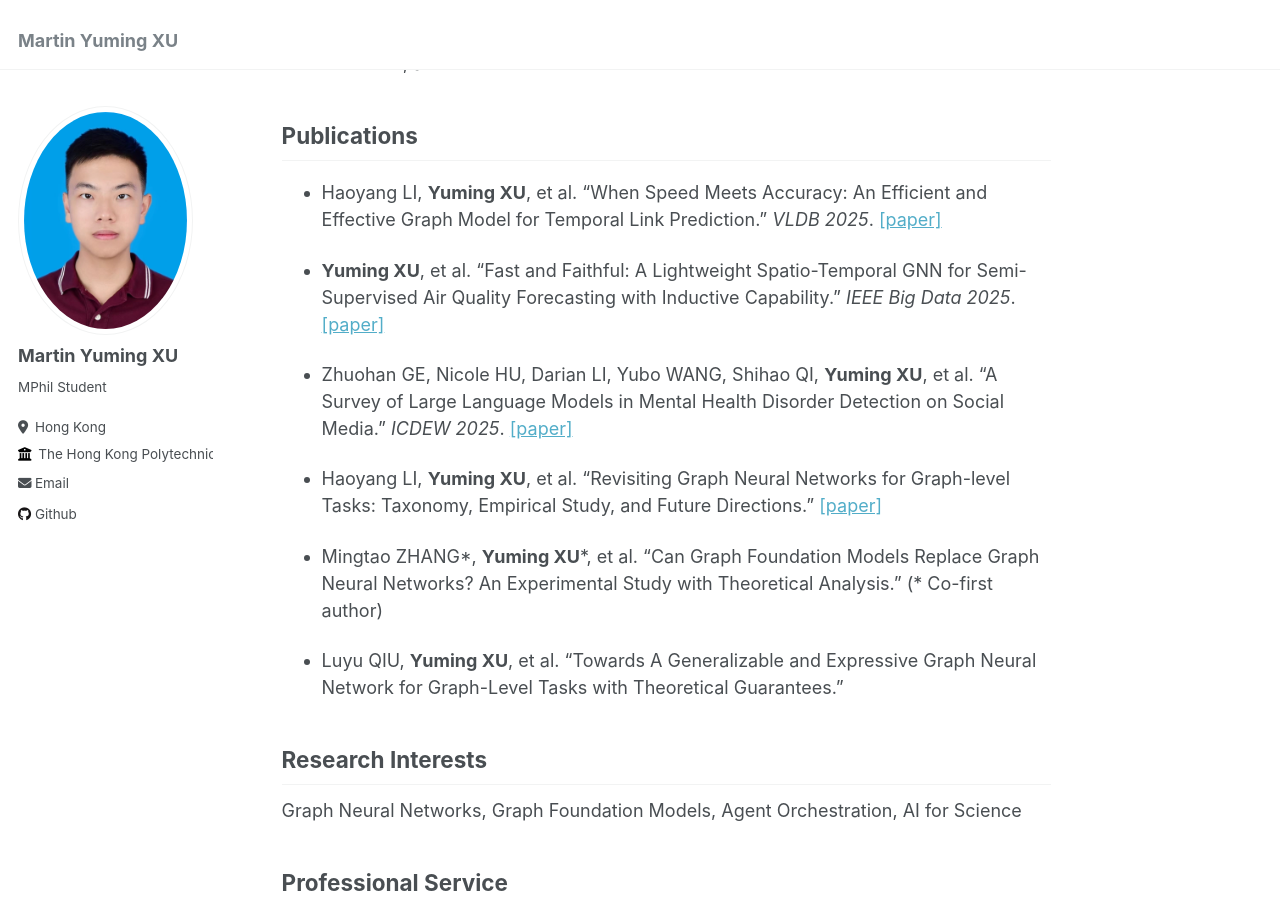
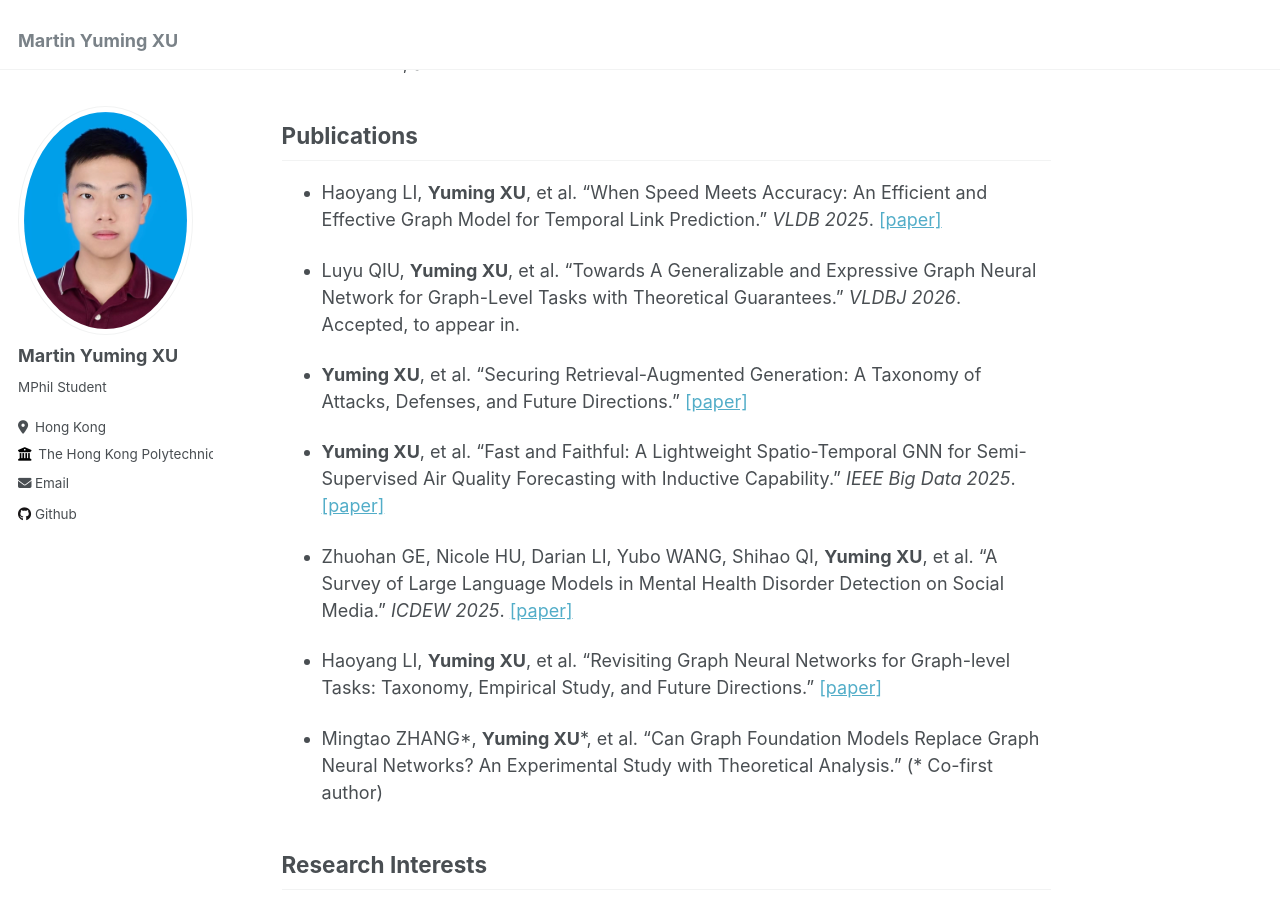
Before and after one commit to thebestFM/thebestFM.github.io, a Jekyll site: the page built from _pages/about.md, in a window 1280 px wide and 900 px high, scrolled down 280 px. Built offline with Jekyll 4.4.1, drawn with Linux system fonts in a browser that asks for light colours.

Commit message:
'update'

```diff
--- a/_pages/about.md
+++ b/_pages/about.md
@@ -18,6 +18,10 @@ My research interests include **Graph Neural Networks**, **Graph Foundation Mode
 
 * Haoyang LI, <strong>Yuming XU</strong>, et al. "When Speed Meets Accuracy: An Efficient and Effective Graph Model for Temporal Link Prediction." <i>VLDB 2025</i>. [[paper]](https://www.vldb.org/pvldb/vol18/p3396-li.pdf)
 
+* Luyu QIU, <strong>Yuming XU</strong>, et al. "Towards A Generalizable and Expressive Graph Neural Network for Graph-Level Tasks with Theoretical Guarantees." <i>VLDBJ 2026</i>. Accepted, to appear in.
+
+* <strong>Yuming XU</strong>, et al. "Securing Retrieval-Augmented Generation: A Taxonomy of Attacks, Defenses, and Future Directions." [[paper]](https://arxiv.org/pdf/2604.08304)
+
 * <strong>Yuming XU</strong>, et al. "Fast and Faithful: A Lightweight Spatio-Temporal GNN for Semi-Supervised Air Quality Forecasting with Inductive Capability." <i>IEEE Big Data 2025</i>. [[paper]](https://www.computer.org/csdl/video-library/video/2dOxDPCBqHm)
 
 * Zhuohan GE, Nicole HU, Darian LI, Yubo WANG, Shihao QI, <strong>Yuming XU</strong>, et al. "A Survey of Large Language Models in Mental Health Disorder Detection on Social Media." <i>ICDEW 2025</i>. [[paper]](https://arxiv.org/abs/2504.02800v2)
```
Also changed, not shown: other parts of _pages/about.md (+0 -2 lines).
